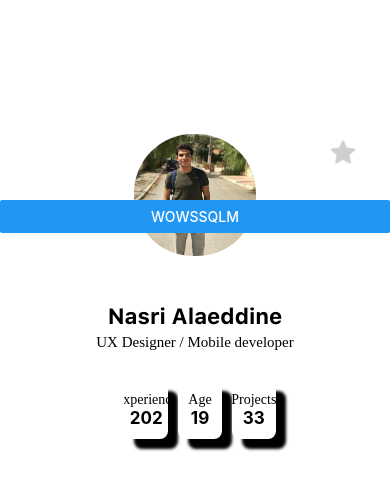
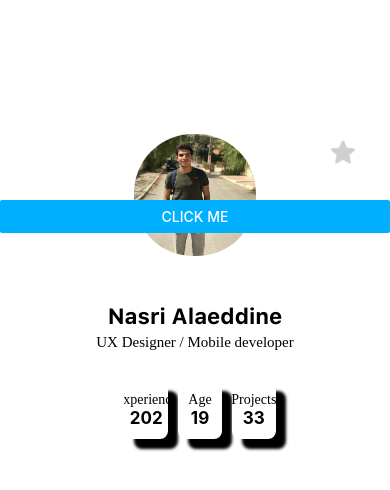
Before and after one commit to Alaeddine-Nasri/Talent_Hunter, a React Native app: screen / in a window 390 px wide. Shown: the top 490 px of the page. Built offline with nearby package versions, Linux system fonts and the light colour scheme; a web font is replaced by a local one.

Commit message:
Star favorites animation With a button click me

```diff
--- a/App.js
+++ b/App.js
@@ -49,7 +49,8 @@ import {
   ScrollView,
   ActivityIndicatorBase,
   Button,
-  Platform
+  Platform,
+  activateLasers
 } from 'react-native';
 //import { Button } from 'react-native-elements';
 import Icon from 'react-native-vector-icons/FontAwesome';
@@ -66,25 +67,24 @@ import Icon from 'react-native-vector-icons/FontAwesome';
 export default class Profile extends Component {
     constructor(props){
       super(props);
-      this.handleLoginClick = this.handleLoginClick.bind(this);
-      this.handleLogoutClick = this.handleLogoutClick.bind(this);
+    //  this.handleLoginClick = this.handleLoginClick.bind(this);
+     // this.handleLogoutClick = this.handleLogoutClick.bind(this);
       this.state = {
         fontloaded : false,
         image : './star.png',
         starbool : false,
-        isLoggedIn: false,
       }
     }
 
-    handleLoginClick = () => {
-      console.log("Test true")
-      this.setState({starbool: true});
-    }
+    // handleLoginClick()  {
+    //   console.log("Test true")
+    //   this.setState({starbool: true});
+    // }
 
-    handleLogoutClick = () => {
-      console.log("Test false ")
-      this.setState({starbool: false});
-    }
+    // handleLogoutClick() {
+    //   console.log("Test false ")
+    //   this.setState({starbool: false});
+    // }
     Load_New_Image=()=>{
 
       this.setState({
@@ -94,6 +94,10 @@ export default class Profile extends Component {
 
       })
     }
+    buttonClickListener = () =>{
+      this.setState({starbool : !this.state.starbool})
+     // alert("True !!!");
+    }
     async componentDidMount(){
       await Font.loadAsync({
            'SFProText-Bold': require('./assets/fonts/FontsFree-Net-SFProText-Bold.ttf'),
@@ -101,17 +105,18 @@ export default class Profile extends Component {
            'SFProText-Semibold': require('./assets/fonts/FontsFree-Net-SFProText-Semibold.ttf')
            });
            this.setState ({fontloaded : true});
+        //   console.log("Component did mount ")
 
      }
 
    render() {
-    const starbool = this.state.starbool;
-    let button;
-     if (this.state.starbool){
-       button = <Button title="wow" onClick={this.handleLogoutClick} />;
-     } else {
-       button = <Button title="wowssssssssssssssssssssss" onClick={this.handleLoginClick} />;
-     }
+    // const starbool = this.state.starbool;
+    // let button;
+    //  if (this.state.starbool){
+    //    button = <Button title="wow" onClick={this.handleLogoutClick} />;
+    //  } else {
+    //    button = <Button title="wowssssssssssssssssssssss" onClick={this.handleLoginClick} />;
+    //  }
 
     //const [dataLoaded, SetDataLoaded] = useState(false);
     return (
@@ -121,22 +126,36 @@ export default class Profile extends Component {
           {/* <Text style={styles.ccch}> Talent Hunter </Text> */}
         </View>
         <Image style={styles.avatar} source={require('./Ala.jpg')} />
-        <View>
-        <View>
+        <Button
+          onPress={this.buttonClickListener}
+          title="Click ME"
+          color="#00B0FF"
+          />
+        <View  style={styles.star}>
         {/* {button} */}
-        {(this.state.satrbool) ? (<Button title="s" onClick={() => this.handleLogoutClick()} />)
-         : <Button title="wowssqlm" onClick={() => this.handleLoginClick()} />}
+        {/* {(this.state.satrbool) ? (<Button title="s" onClick={ handleLogoutClick} />
+        )
+         : <Button title="wowssqlm" onClick={ this.handleLoginClick} />}
+        */}
 
-        </View>
-        </View>
-        <View style={styles.star}>
-          {/* {  this.state.starbool == flase? <Text>data</Text>: null  }*/}
+          {
+            (this.state.starbool)? (
+              <Image
+                   source ={require('./star3.png')}
 
-         <Image
+                   style = {styles.stars} />
+              )
+            :
+            <Image
               source ={require('./star.png')}
 
               style = {styles.stars} />
+
+          }
+
+
         </View>
+
         <View style={styles.body}>
           <View style={styles.bodyContent}>
             <Text style={styles.name}>Nasri Alaeddine</Text>
```
